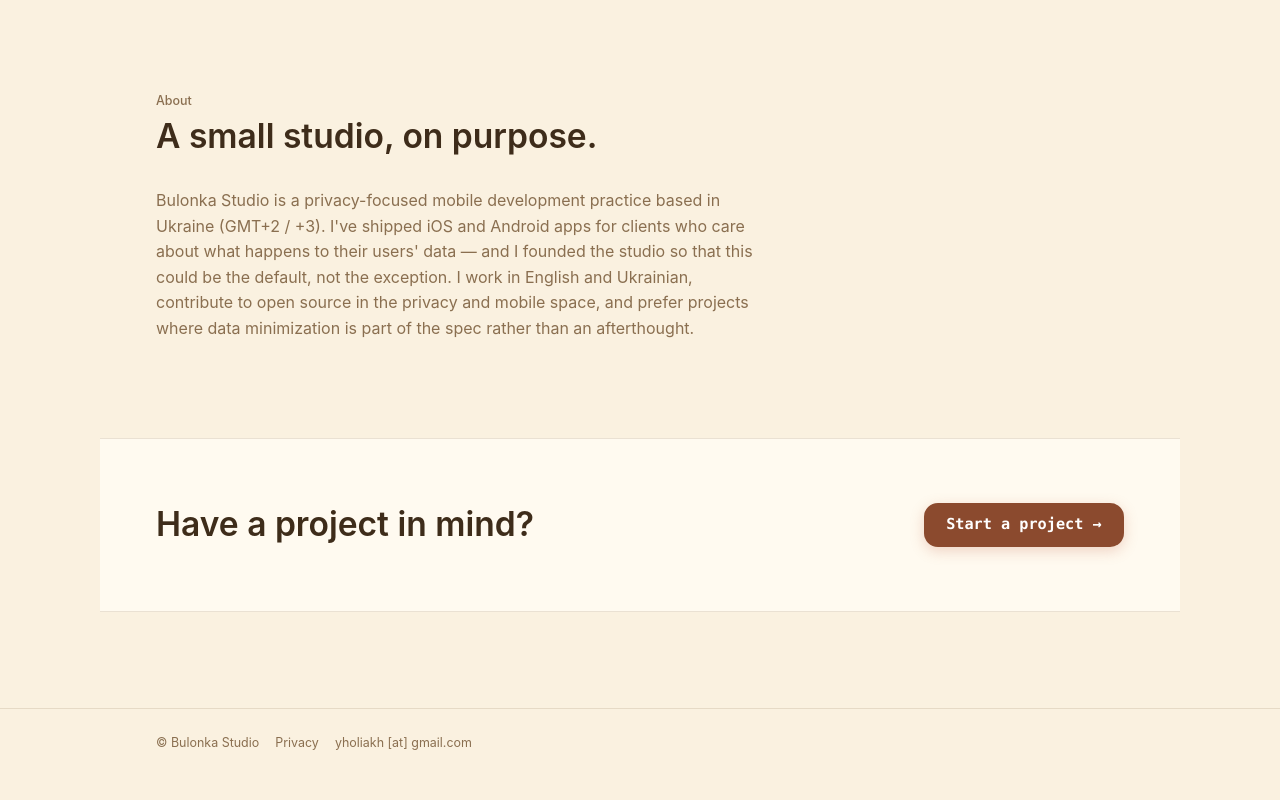
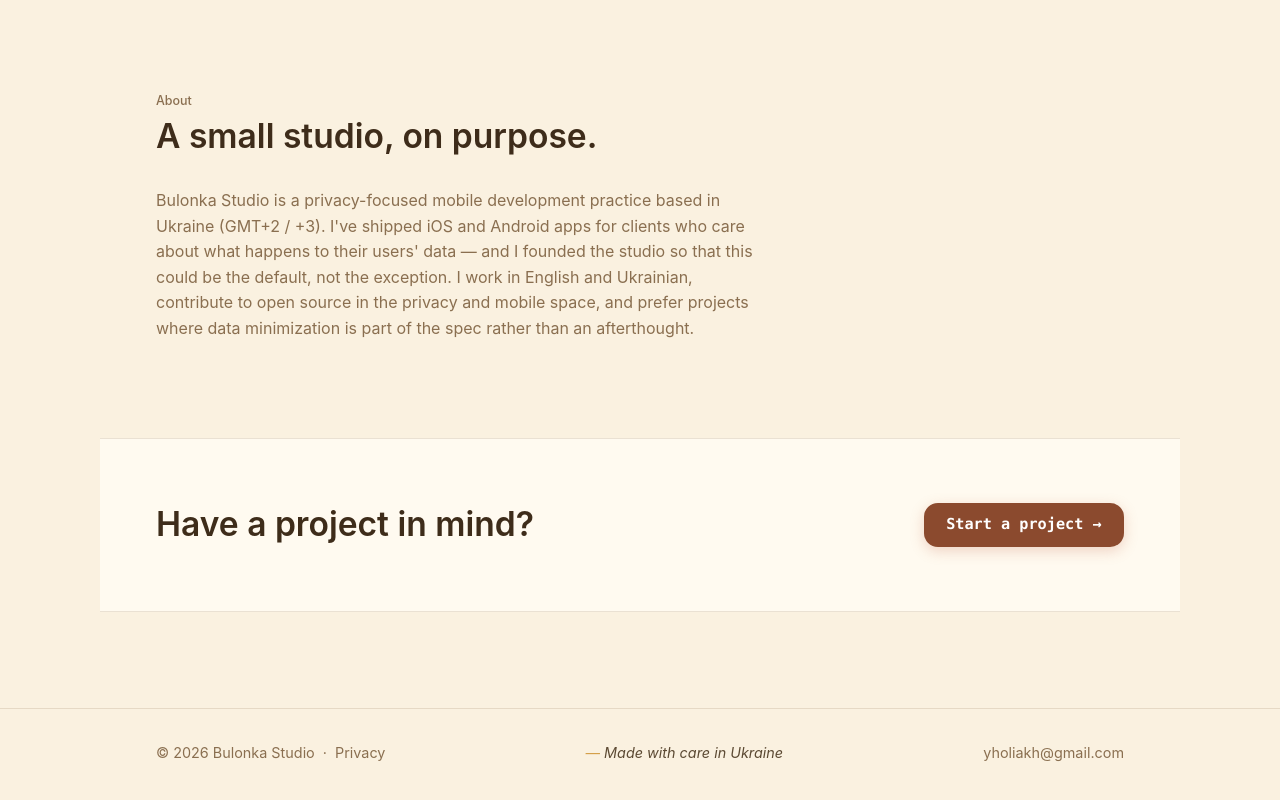
Before and after one commit to bulonka-studio/bulonka-studio.github.io, a Vue app: page / in a window 1280 px wide. Shown: the part 1753-2553 px from the top of the page. Before the commit the page ends 2531 px from the top, so only its background shows below. Built offline with nearby package versions, Linux system fonts and the light colour scheme.

Commit message:
Footer: real mailto link, italic signoff with ochre em-dash

```diff
--- a/src/components/Footer.vue
+++ b/src/components/Footer.vue
@@ -1,9 +1,9 @@
 <template>
   <footer class="footer">
     <div class="page footer-inner">
-      <span>© Bulonka Studio</span>
-      <a href="/privacy/">Privacy</a>
-      <span class="muted">yholiakh [at] gmail.com</span>
+      <span>© 2026 Bulonka Studio &nbsp;·&nbsp; <a href="/privacy/">Privacy</a></span>
+      <span class="signoff">Made with care in Ukraine</span>
+      <span><a href="mailto:yholiakh@gmail.com">yholiakh@gmail.com</a></span>
     </div>
   </footer>
 </template>
@@ -12,17 +12,22 @@
 .footer {
   border-top: 1px solid var(--outline);
   margin-top: var(--sp-8);
+  padding-top: var(--sp-5);
+  padding-bottom: var(--sp-7);
+  position: relative;
+  z-index: 1;
 }
 .footer-inner {
   display: flex;
   flex-wrap: wrap;
+  align-items: center;
+  justify-content: space-between;
   gap: var(--sp-3);
-  padding-top: var(--sp-4);
-  padding-bottom: var(--sp-4);
-  font-size: 0.78rem;
+  font-size: 0.9rem;
   color: var(--on-surface-muted);
 }
 .footer a { color: var(--on-surface-muted); border-bottom: 1px solid transparent; }
 .footer a:hover { color: var(--on-surface); border-bottom-color: var(--outline); }
-.muted { color: var(--on-surface-muted); }
+.signoff { font-style: italic; color: var(--on-surface-soft); }
+.signoff::before { content: "— "; color: var(--accent-ochre); }
 </style>
```
